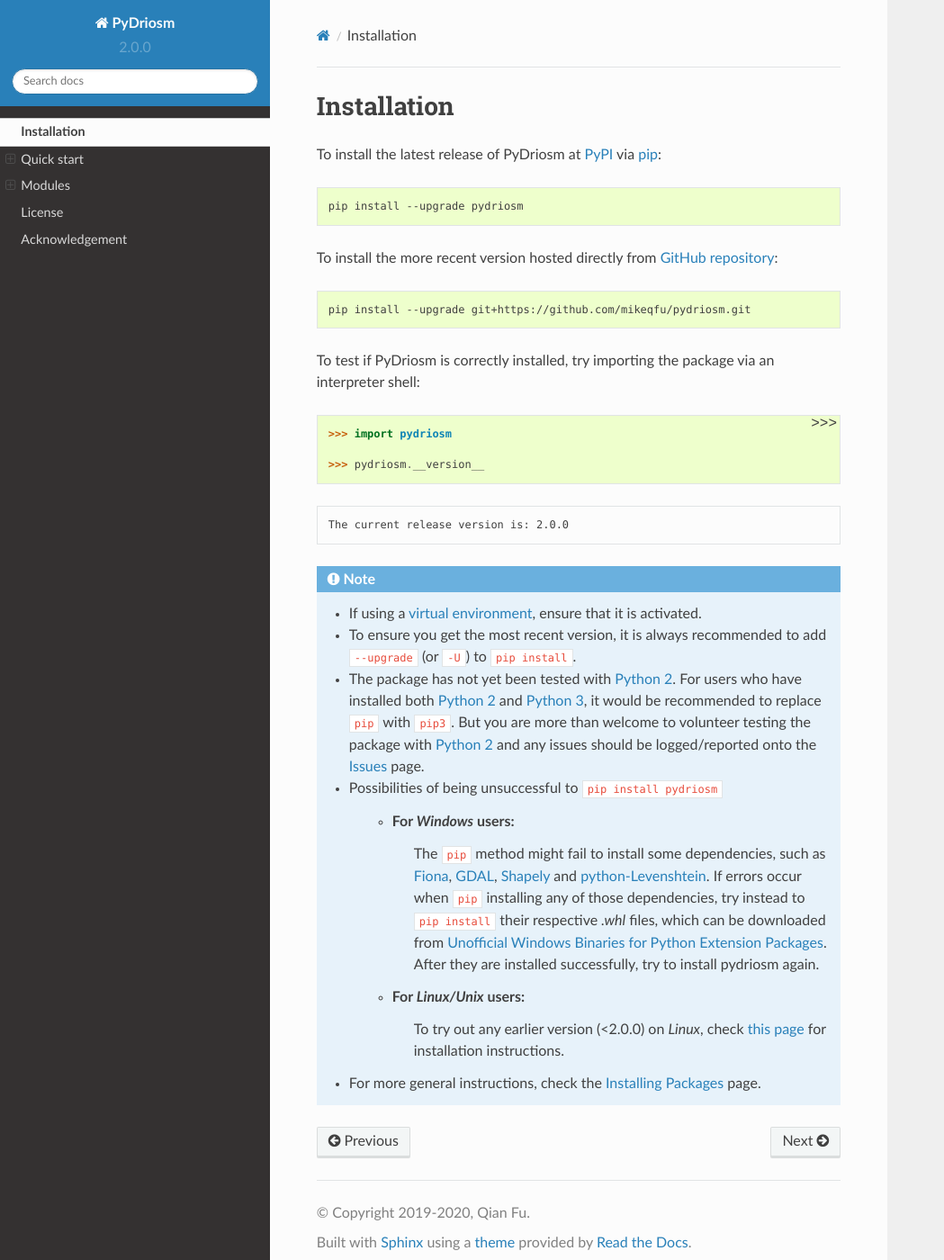
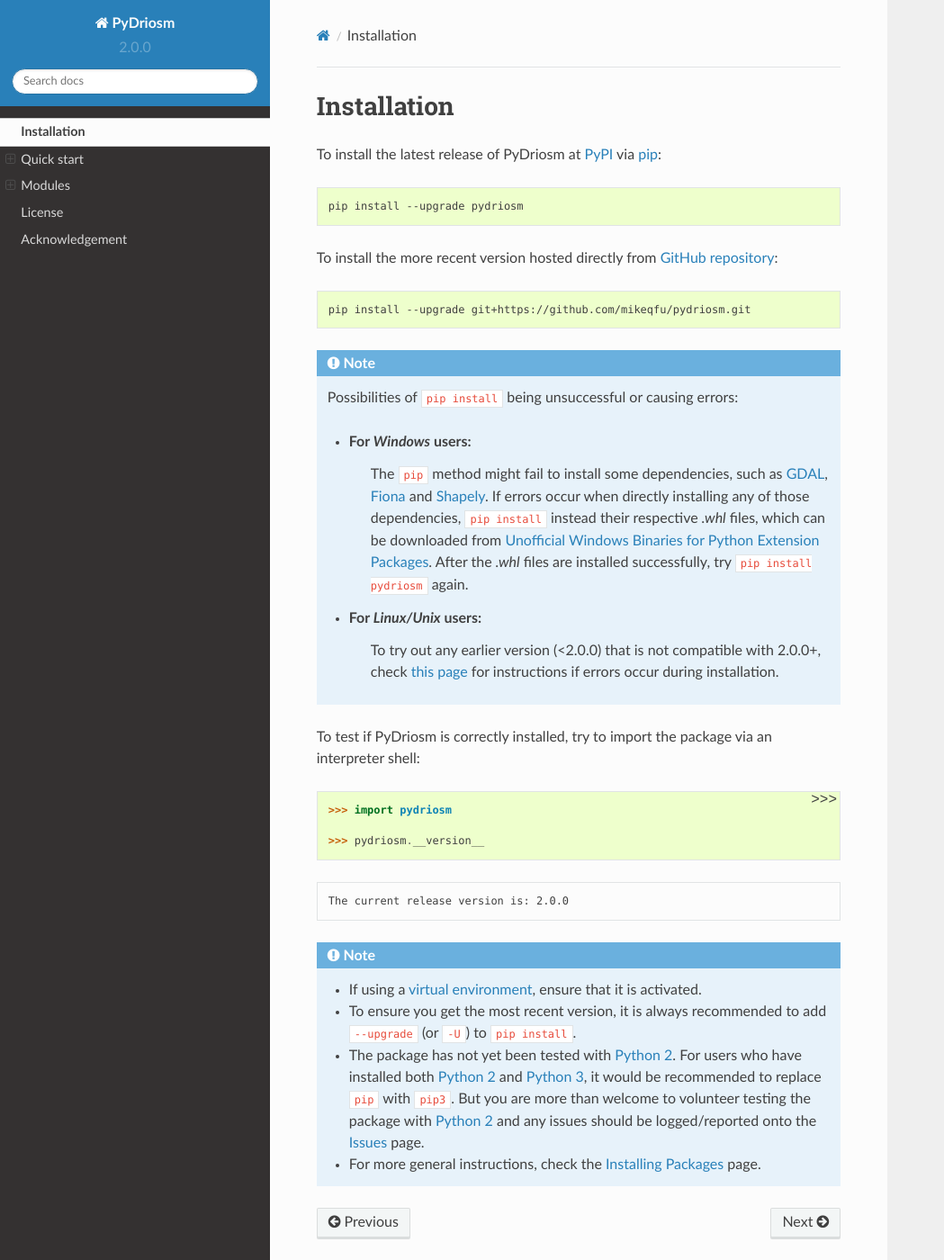
Before and after one commit to mikeqfu/pydriosm, a Sphinx documentation site: the page built from docs/source/installation.rst, in a window 1280 px wide and 1400 px high. Shown: the whole window at 90% size, without its empty margins (0-1049 px from the left). Built offline with Sphinx 7.4.7 and the Read the Docs theme 2.0.0, drawn with Linux system fonts in a browser that asks for light colours; some of the changed lines change nothing that is shown.

Commit message:
modify \docs\source\installation.rst

```diff
--- a/docs/source/installation.rst
+++ b/docs/source/installation.rst
@@ -14,7 +14,19 @@
 
     pip install --upgrade git+https://github.com/mikeqfu/pydriosm.git
 
-To test if PyDriosm is correctly installed, try importing the package via an interpreter shell:
+
+.. note::
+
+    Possibilities of ``pip install`` being unsuccessful or causing errors:
+
+    - For *Windows* users:
+        The ``pip`` method might fail to install some dependencies, such as `GDAL`_, `Fiona`_ and `Shapely`_. If errors occur when directly installing any of those dependencies, ``pip install`` instead their respective *.whl* files, which can be downloaded from `Unofficial Windows Binaries for Python Extension Packages`_. After the *.whl* files are installed successfully, try ``pip install pydriosm`` again.
+
+    - For *Linux/Unix* users:
+        To try out any earlier version (<2.0.0) that is not compatible with 2.0.0+, check `this page <https://github.com/mikeqfu/pydriosm/issues/1#issuecomment-540684439>`_ for instructions if errors occur during installation.
+
+
+To test if PyDriosm is correctly installed, try to import the package via an interpreter shell:
 
 .. code-block:: python
 
@@ -34,14 +46,6 @@
 
     - The package has not yet been tested with `Python 2`_. For users who have installed both `Python 2`_ and `Python 3`_, it would be recommended to replace ``pip`` with ``pip3``. But you are more than welcome to volunteer testing the package with `Python 2`_ and any issues should be logged/reported onto the `Issues`_ page.
 
-    - Possibilities of being unsuccessful to ``pip install pydriosm``
-
-        - For *Windows* users:
-            The ``pip`` method might fail to install some dependencies, such as `Fiona`_, `GDAL`_, `Shapely`_ and `python-Levenshtein`_. If errors occur when ``pip`` installing any of those dependencies, try instead to ``pip install`` their respective *.whl* files, which can be downloaded from `Unofficial Windows Binaries for Python Extension Packages`_. After they are installed successfully, try to install pydriosm again.
-
-        - For *Linux/Unix* users:
-            To try out any earlier version (<2.0.0) on *Linux*, check `this page <https://github.com/mikeqfu/pydriosm/issues/1#issuecomment-540684439>`_ for installation instructions.
-
     - For more general instructions, check the `Installing Packages`_ page.
 
 .. _`PyPI`: https://pypi.org/project/pydriosm/
```
